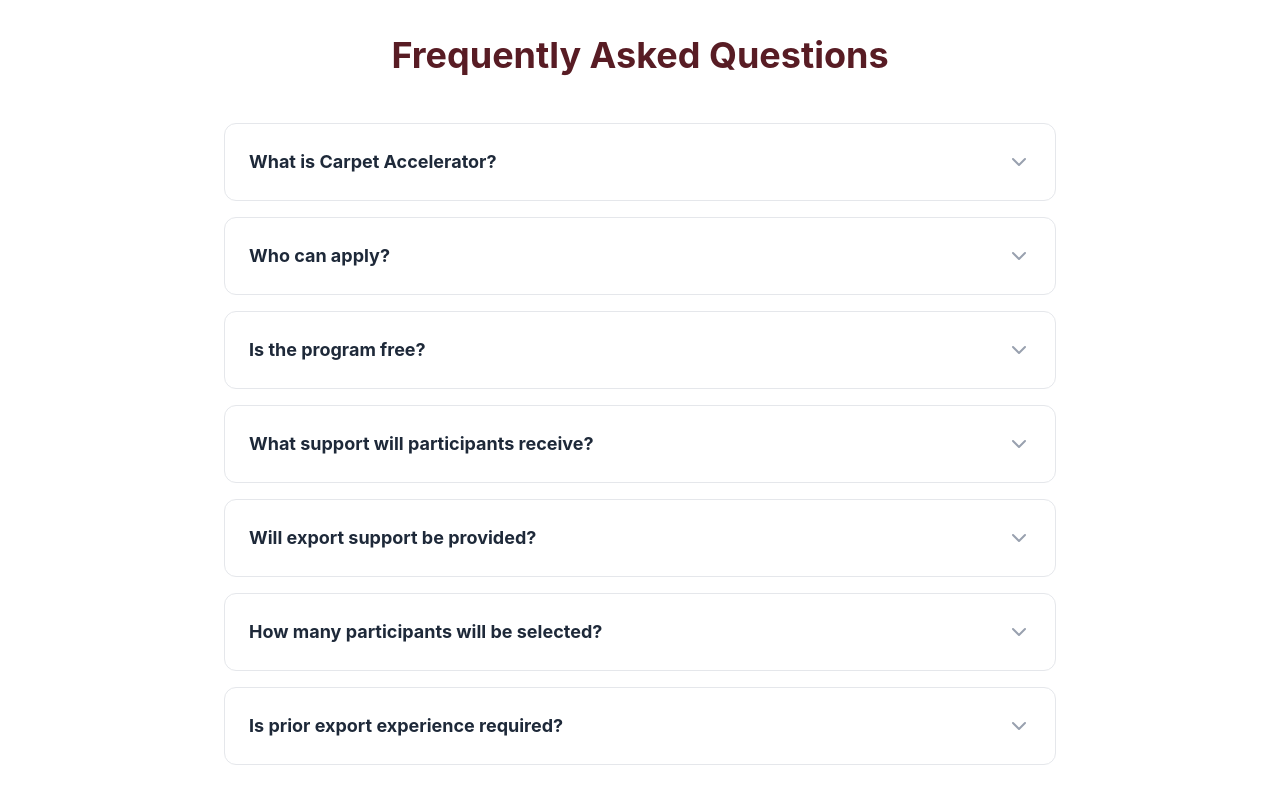
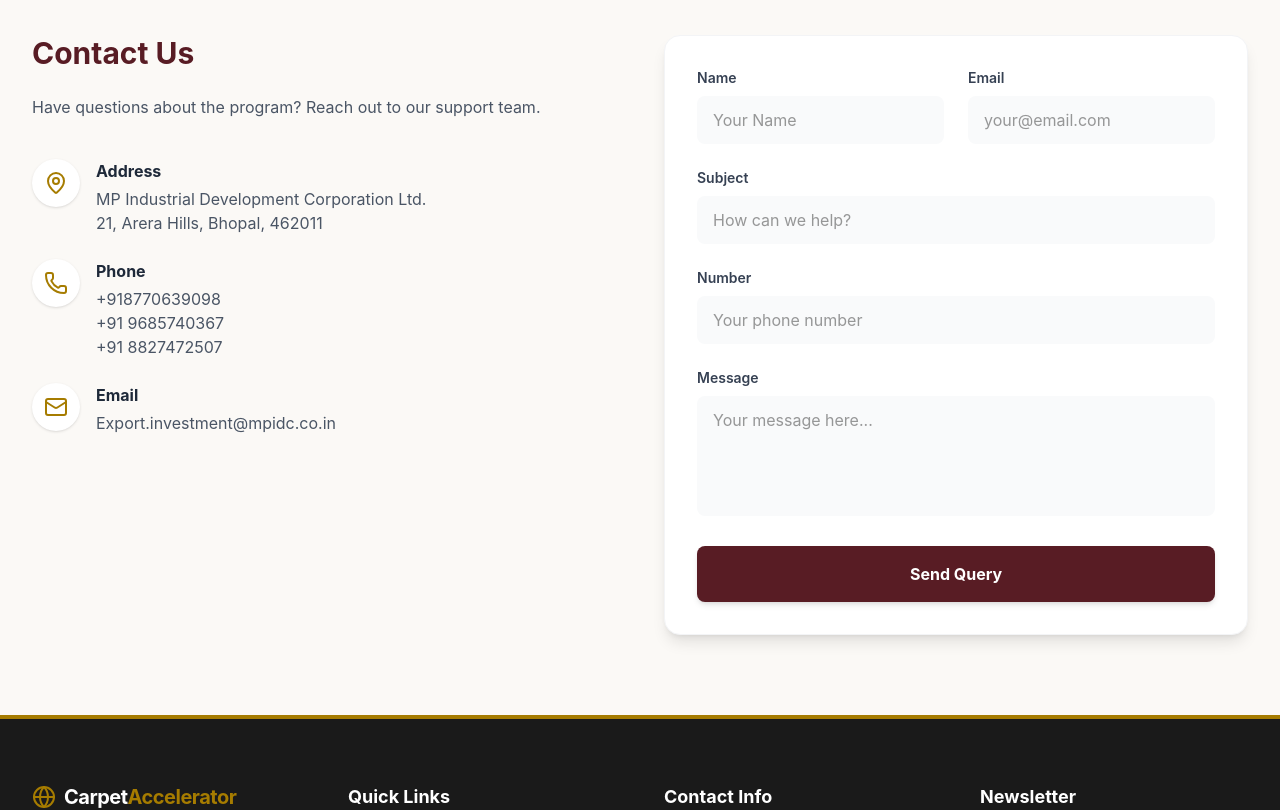
Before and after one commit to Ashishmehra45/Carpet_website, a React (Vite) app: page / in a window 1280 px wide. Shown: the part 4260-5070 px from the top of the page. Built offline with nearby package versions, Linux system fonts and the light colour scheme.

Commit message:
FAQs remove

```diff
--- a/src/CarpetAccelerator.jsx
+++ b/src/CarpetAccelerator.jsx
@@ -29,7 +29,7 @@
 
 const CarpetAccelerator = () => {
   const [activeStep, setActiveStep] = useState(1);
-  const [activeFaq, setActiveFaq] = useState(null);
+
   const [isSubmitting, setIsSubmitting] = useState(false);
 
   // YEH STATE MISSING THI JISKI WAJAH SE CRASH HO RAHA THA 👇
@@ -131,42 +131,6 @@
     }
   };
 
-  // --- Theme Colors ---
-  // Deep Maroon: #581c24
-  // Golden Brown: #a67c00
-  // Cream/Beige: #fbf9f6 / #f5ebd9
-  // Dark Charcoal: #333333
-
-  const faqs = [
-    {
-      q: "What is Carpet Accelerator?",
-      a: "It is a focused growth program designed to support carpet artisans, weavers, and MSMEs in transforming traditional craft into globally competitive lifestyle brands.",
-    },
-    {
-      q: "Who can apply?",
-      a: "Carpet Artisans, Weavers, Manufacturers, Exporters, SHGs, Cooperatives, MSMEs, Emerging Carpet Brands, and Women-led enterprises.",
-    },
-    {
-      q: "Is the program free?",
-      a: "Yes, the accelerator program is fully funded for selected participants to support industry growth.",
-    },
-    {
-      q: "What support will participants receive?",
-      a: "Mentorship, design training, packaging development, export readiness, digital selling support, and direct buyer connections.",
-    },
-    {
-      q: "Will export support be provided?",
-      a: "Absolutely. Export documentation, readiness, and direct buyer-seller meets are core components of Phase 2.",
-    },
-    {
-      q: "How many participants will be selected?",
-      a: "The cohort size is strictly limited to 30–50 participants to ensure highly personalized attention and one-on-one mentorship.",
-    },
-    {
-      q: "Is prior export experience required?",
-      a: "No, prior export experience is not required. We will train you to become export-ready.",
-    },
-  ];
 
   return (
     <div className="font-sans text-[#333333] bg-[#fbf9f6] min-h-screen scroll-smooth">
@@ -1178,43 +1142,7 @@
         </div>
       </section>
 
-      {/* 10. FAQ Section */}
-      <section id="faq" className="py-20 bg-white">
-        <div className="max-w-4xl mx-auto px-4 sm:px-6 lg:px-8">
-          <div className="text-center mb-12">
-            <h2 className="text-3xl md:text-4xl font-bold text-[#581c24] mb-4">
-              Frequently Asked Questions
-            </h2>
-          </div>
-          <div className="space-y-4">
-            {faqs.map((faq, idx) => (
-              <div
-                key={idx}
-                className="border border-gray-200 rounded-xl overflow-hidden transition-all duration-300 bg-white hover:shadow-md"
-              >
-                <button
-                  className="w-full flex justify-between items-center p-6 text-left focus:outline-none"
-                  onClick={() => setActiveFaq(activeFaq === idx ? null : idx)}
-                >
-                  <span className="font-bold text-gray-800 text-lg">
-                    {faq.q}
-                  </span>
-                  {activeFaq === idx ? (
-                    <ChevronUp className="text-[#a67c00]" />
-                  ) : (
-                    <ChevronDown className="text-gray-400" />
-                  )}
-                </button>
-                <div
-                  className={`px-6 pb-6 text-gray-600 transition-all duration-300 ${activeFaq === idx ? "block" : "hidden"}`}
-                >
-                  {faq.a}
-                </div>
-              </div>
-            ))}
-          </div>
-        </div>
-      </section>
+
 
       {/* 11. Contact Section */}
       <section className="py-20 bg-[#fbf9f6]">
```
